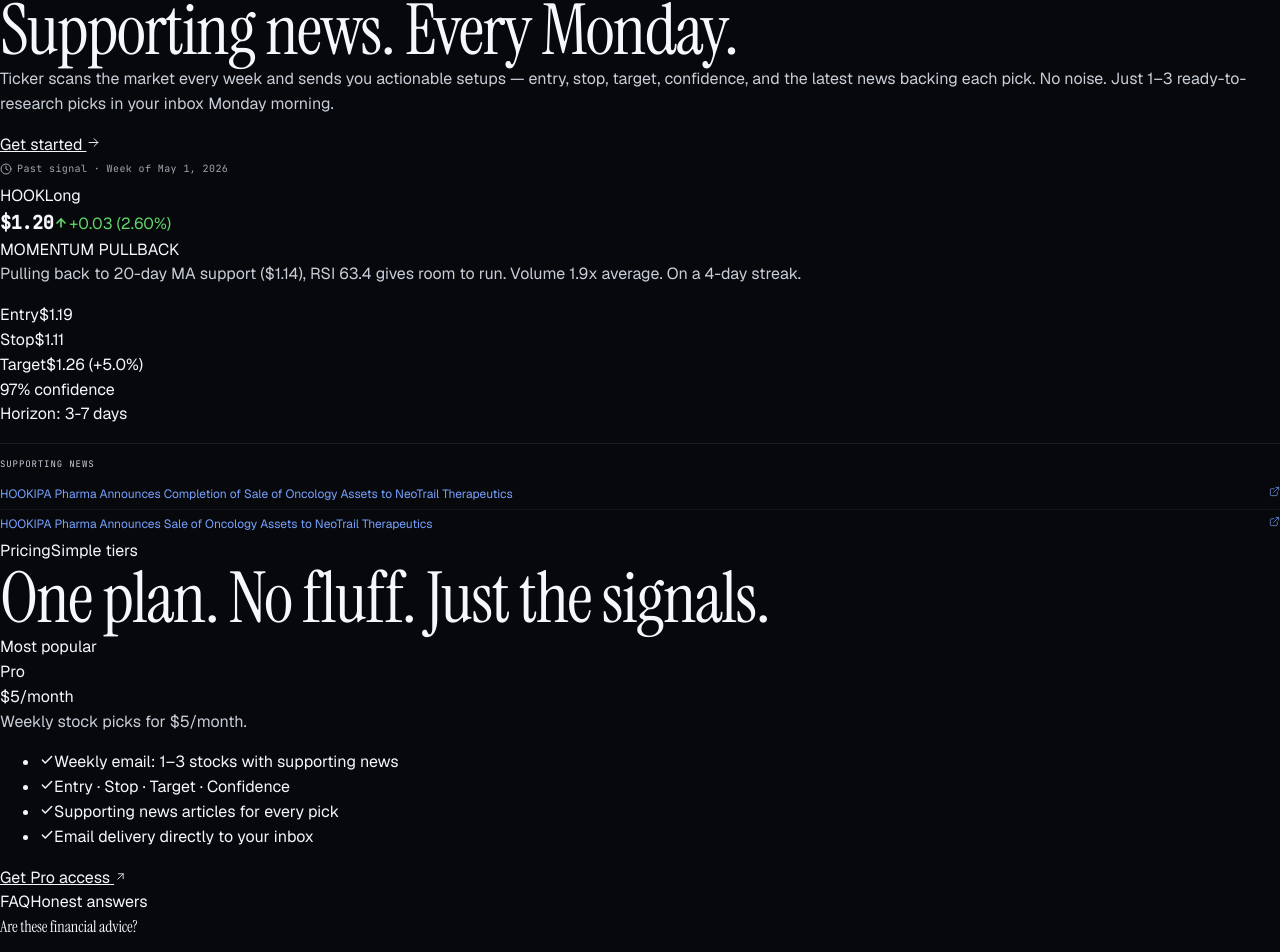
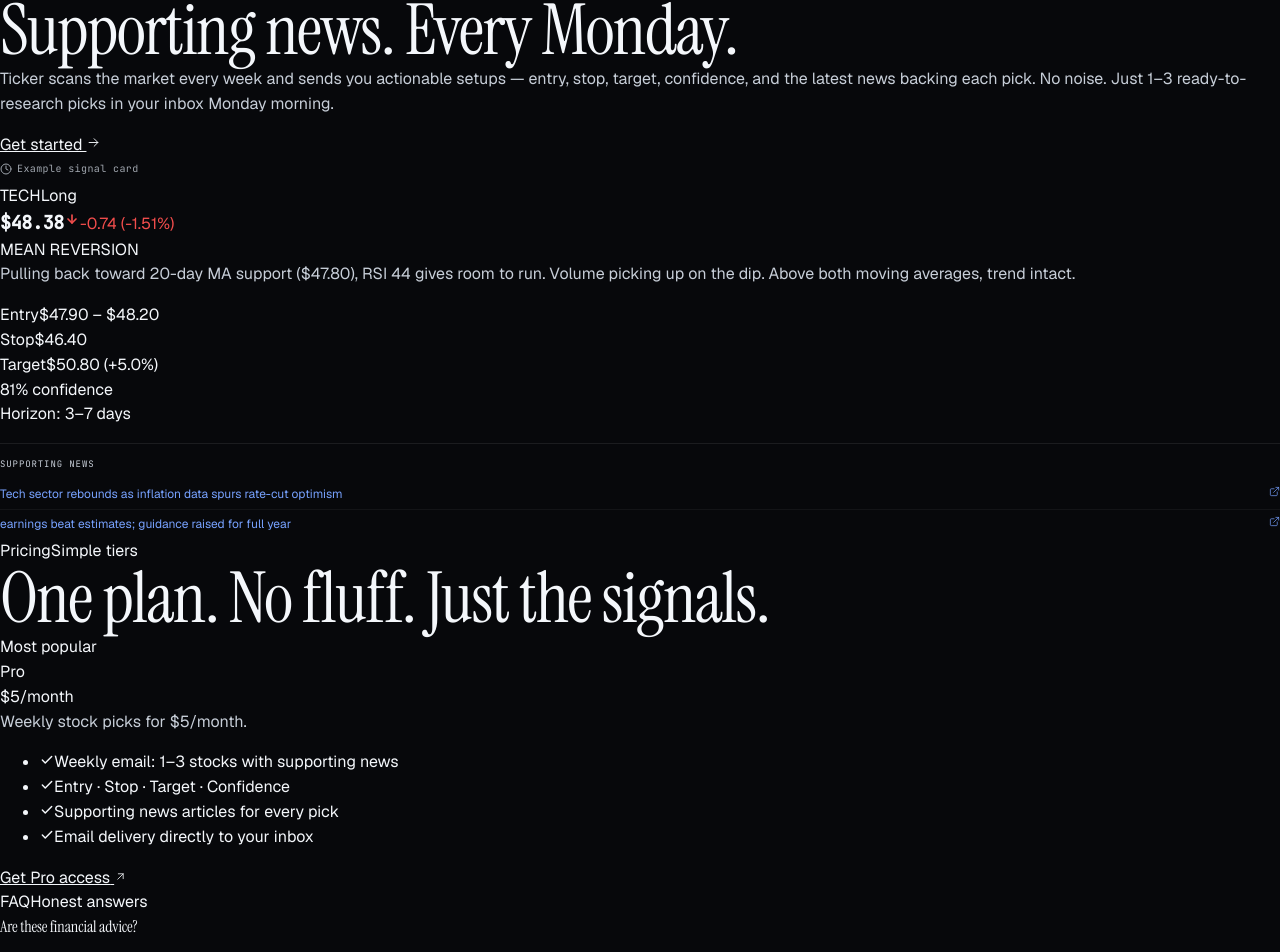
Before and after one commit to michaelpreciado/business-page, a React (Vite) app: page / in a window 1280 px wide. Shown: the part 6350-7302 px from the top of the page. Built offline with nearby package versions, Linux system fonts and the light colour scheme.

Commit message:
Revert: use example signal instead of real HOOK pick to protect subscriber content

```diff
--- a/src/App.css
+++ b/src/App.css
@@ -43,7 +43,7 @@
 .live-price.flash-down { animation: price-flash-down 0.6s ease-out; }
 
 /* ── Past signal badge ── */
-.past-signal-badge {
+.example-signal-badge {
   display: inline-flex;
   align-items: center;
   gap: 5px;
--- a/src/TickerSignals.jsx
+++ b/src/TickerSignals.jsx
@@ -38,31 +38,30 @@ function LivePrice({ symbol, basePrice }) {
   )
 }
 
-/* ─── Real signal from May 1st scan ─── */
-const REAL_SIGNAL = {
-  ticker: 'HOOK',
-  basePrice: 1.20,
-  change: +0.03,
-  changePct: +2.6,
-  signal: 'MOMENTUM PULLBACK',
-  description: 'Pulling back to 20-day MA support ($1.14), RSI 63.4 gives room to run. Volume 1.9x average. On a 4-day streak.',
-  entry: '$1.19',
-  stop: '$1.11',
-  target: '$1.26 (+5.0%)',
-  confidence: 97,
-  horizon: '3-7 days',
+/* ─── Example signal (not a real subscriber pick) ─── */
+const EXAMPLE = {
+  ticker: 'TECH',
+  basePrice: 48.32,
+  change: -0.74,
+  changePct: -1.51,
+  signal: 'MEAN REVERSION',
+  description: 'Pulling back toward 20-day MA support ($47.80), RSI 44 gives room to run. Volume picking up on the dip. Above both moving averages, trend intact.',
+  entry: '$47.90 – $48.20',
+  stop: '$46.40',
+  target: '$50.80 (+5.0%)',
+  confidence: 81,
+  horizon: '3–7 days',
   badge: 'Long',
-  week: 'Week of May 1, 2026',
   articles: [
     {
-      title: 'HOOKIPA Pharma Announces Completion of Sale of Oncology Assets to NeoTrail Therapeutics',
-      url: 'https://finance.yahoo.com/sectors/healthcare/articles/hookipa-pharma-announces-completion-sale-110000564.html',
-      source: 'Yahoo Finance',
+      title: 'Tech sector rebounds as inflation data spurs rate-cut optimism',
+      url: '#',
+      source: 'Financial Times',
     },
     {
-      title: 'HOOKIPA Pharma Announces Sale of Oncology Assets to NeoTrail Therapeutics',
-      url: 'https://finance.yahoo.com/news/hookipa-pharma-announces-sale-oncology-133000732.html',
-      source: 'Yahoo Finance',
+      title: ' earnings beat estimates; guidance raised for full year',
+      url: '#',
+      source: 'Reuters',
     },
   ],
 }
@@ -230,13 +229,13 @@ export default function TickerSignals({ onContact }) {
               </div>
             </div>
             <div className="ticker-hero-card">
-              <div className="past-signal-badge">
+              <div className="example-signal-badge">
                 <svg width="12" height="12" viewBox="0 0 24 24" fill="none" stroke="currentColor" strokeWidth="2" strokeLinecap="round" strokeLinejoin="round">
                   <circle cx="12" cy="12" r="10"/><polyline points="12 6 12 12 16 14"/>
                 </svg>
-                Past signal · {REAL_SIGNAL.week}
+                Example signal card
               </div>
-              <RealSignalCard signal={REAL_SIGNAL} />
+              <RealSignalCard signal={EXAMPLE} />
             </div>
           </div>
         </div>
```
